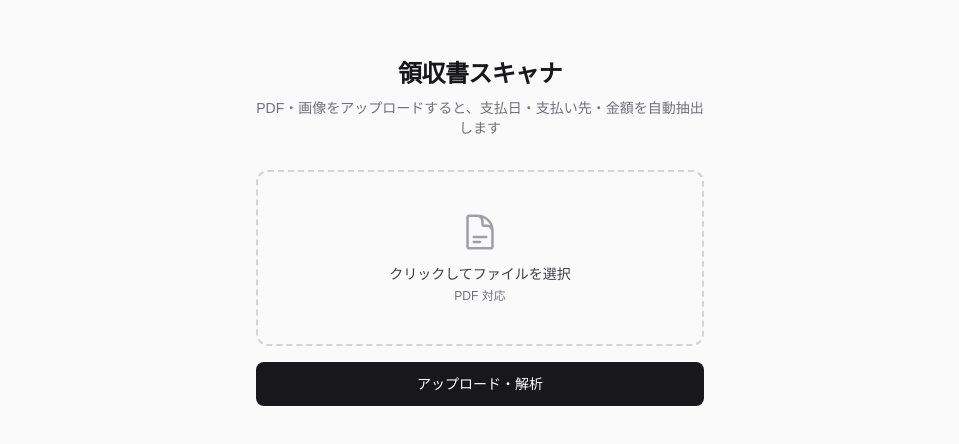
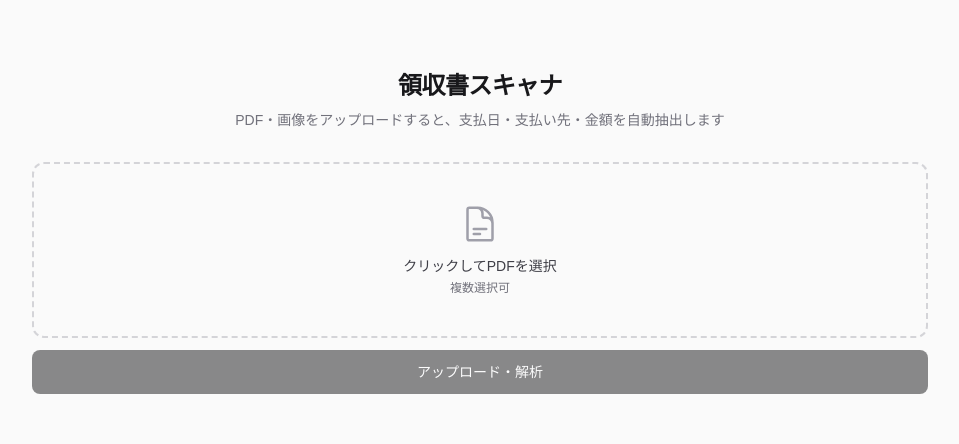
Before and after one commit to yukisakiyama2408/expense_app, a Next.js app: page / in a window 1280 px wide. Shown: the part 168-612 px from the top of the page, without its empty margins (160-1119 px from the left). Built offline with nearby package versions, Linux system fonts and the light colour scheme.

Commit message:
データ一覧を修正

```diff
--- a/app/components/UploadForm.tsx
+++ b/app/components/UploadForm.tsx
@@ -1,32 +1,7 @@
 "use client";
 
 import { useState, useEffect } from "react";
-import { useActionState } from "react";
-import { useFormStatus } from "react-dom";
-import { extractExpenseFromPDF, ActionState, ExtractedExpenseCandidates } from "@/app/actions";
-
-function SubmitButton() {
-  const { pending } = useFormStatus();
-  return (
-    <button
-      type="submit"
-      disabled={pending}
-      className="flex h-11 w-full items-center justify-center rounded-lg bg-zinc-900 px-6 text-sm font-medium text-white transition-colors hover:bg-zinc-700 disabled:cursor-not-allowed disabled:opacity-50 dark:bg-zinc-50 dark:text-zinc-900 dark:hover:bg-zinc-200"
-    >
-      {pending ? (
-        <span className="flex items-center gap-2">
-          <svg className="h-4 w-4 animate-spin" viewBox="0 0 24 24" fill="none">
-            <circle className="opacity-25" cx="12" cy="12" r="10" stroke="currentColor" strokeWidth="4" />
-            <path className="opacity-75" fill="currentColor" d="M4 12a8 8 0 018-8V0C5.373 0 0 5.373 0 12h4z" />
-          </svg>
-          解析中...
-        </span>
-      ) : (
-        "アップロード・解析"
-      )}
-    </button>
-  );
-}
+import { extractExpenseFromPDF, ExtractedExpenseCandidates } from "@/app/actions";
 
 type FieldKey = "paymentDate" | "paymentDestination" | "amount";
 
@@ -36,150 +11,215 @@ const FIELDS: { key: FieldKey; label: string }[] = [
   { key: "amount", label: "金額" },
 ];
 
-function CandidateField({
-  label,
+interface PDFEntry {
+  id: string;
+  fileName: string;
+  status: "processing" | "done" | "error";
+  candidates?: ExtractedExpenseCandidates;
+  error?: string;
+}
+
+function CandidateCell({
   candidates,
   selected,
   onSelect,
 }: {
-  label: string;
   candidates: string[];
   selected: string | null;
   onSelect: (value: string) => void;
 }) {
+  if (candidates.length === 0) {
+    return <span className="text-zinc-400">不明</span>;
+  }
+  if (candidates.length === 1) {
+    return <span className="text-sm text-zinc-900 dark:text-zinc-50">{candidates[0]}</span>;
+  }
   return (
-    <div className="border-b border-zinc-100 pb-4 last:border-0 last:pb-0 dark:border-zinc-800">
-      <dt className="mb-2 text-sm font-medium text-zinc-500 dark:text-zinc-400">{label}</dt>
-      <dd>
-        {candidates.length === 0 ? (
-          <span className="text-sm text-zinc-400">不明</span>
-        ) : candidates.length === 1 ? (
-          <span className="text-sm font-semibold text-zinc-900 dark:text-zinc-50">{candidates[0]}</span>
-        ) : (
-          <div className="space-y-1">
-            {candidates.map((candidate) => (
-              <label
-                key={candidate}
-                className="flex cursor-pointer items-center gap-2 rounded-lg px-2 py-1.5 hover:bg-zinc-50 dark:hover:bg-zinc-800"
+    <select
+      value={selected ?? ""}
+      onChange={(e) => onSelect(e.target.value)}
+      className="w-full rounded-lg border border-zinc-200 bg-white px-2 py-1.5 text-sm text-zinc-900 focus:outline-none focus:ring-2 focus:ring-zinc-900 dark:border-zinc-700 dark:bg-zinc-800 dark:text-zinc-50 dark:focus:ring-zinc-400"
     >
-                <input
-                  type="radio"
-                  name={label}
-                  value={candidate}
-                  checked={selected === candidate}
-                  onChange={() => onSelect(candidate)}
-                  className="accent-zinc-900 dark:accent-zinc-50"
-                />
-                <span className="text-sm text-zinc-900 dark:text-zinc-50">{candidate}</span>
-              </label>
+      {candidates.map((c) => (
+        <option key={c} value={c}>{c}</option>
       ))}
-          </div>
-        )}
-      </dd>
-    </div>
+    </select>
   );
 }
 
-function ConfirmedCard({
-  confirmed,
-  onEdit,
-}: {
-  confirmed: Record<FieldKey, string | null>;
-  onEdit: () => void;
-}) {
-  return (
-    <div className="mt-6 rounded-xl border border-zinc-200 bg-white p-6 shadow-sm dark:border-zinc-800 dark:bg-zinc-900">
-      <div className="mb-4 flex items-center justify-between">
-        <h2 className="text-base font-semibold text-zinc-900 dark:text-zinc-50">確定データ</h2>
-        <button
-          onClick={onEdit}
-          className="text-xs text-zinc-500 underline-offset-2 hover:text-zinc-700 hover:underline dark:text-zinc-400 dark:hover:text-zinc-200"
-        >
-          変更する
-        </button>
-      </div>
-      <dl className="space-y-3">
-        {FIELDS.map(({ key, label }) => (
-          <div
-            key={key}
-            className="flex items-center justify-between gap-4 border-b border-zinc-100 pb-3 last:border-0 last:pb-0 dark:border-zinc-800"
-          >
-            <dt className="text-sm font-medium text-zinc-500 dark:text-zinc-400">{label}</dt>
-            <dd className="text-sm font-semibold text-zinc-900 dark:text-zinc-50">
-              {confirmed[key] ?? <span className="font-normal text-zinc-400">不明</span>}
-            </dd>
-          </div>
-        ))}
-      </dl>
-    </div>
-  );
-}
-
-function CandidateSelector({ candidates }: { candidates: ExtractedExpenseCandidates }) {
+function EntryRow({ entry }: { entry: PDFEntry }) {
   const [selected, setSelected] = useState<Record<FieldKey, string | null>>({
-    paymentDate: candidates.paymentDate[0] ?? null,
-    paymentDestination: candidates.paymentDestination[0] ?? null,
-    amount: candidates.amount[0] ?? null,
+    paymentDate: null,
+    paymentDestination: null,
+    amount: null,
   });
   const [confirmed, setConfirmed] = useState<Record<FieldKey, string | null> | null>(null);
 
   useEffect(() => {
+    if (entry.candidates) {
       setSelected({
-      paymentDate: candidates.paymentDate[0] ?? null,
-      paymentDestination: candidates.paymentDestination[0] ?? null,
-      amount: candidates.amount[0] ?? null,
+        paymentDate: entry.candidates.paymentDate[0] ?? null,
+        paymentDestination: entry.candidates.paymentDestination[0] ?? null,
+        amount: entry.candidates.amount[0] ?? null,
       });
       setConfirmed(null);
-  }, [candidates]);
+    }
+  }, [entry.candidates]);
+
+  const fileNameCell = (
+    <td className="py-3 pl-4 pr-4 text-sm font-medium text-zinc-900 dark:text-zinc-50">
+      {entry.fileName}
+    </td>
+  );
+
+  if (entry.status === "processing") {
+    return (
+      <tr className="border-b border-zinc-100 dark:border-zinc-800">
+        {fileNameCell}
+        <td colSpan={FIELDS.length + 1} className="py-3 text-sm text-zinc-400">
+          <span className="flex items-center gap-2">
+            <svg className="h-3.5 w-3.5 animate-spin" viewBox="0 0 24 24" fill="none">
+              <circle className="opacity-25" cx="12" cy="12" r="10" stroke="currentColor" strokeWidth="4" />
+              <path className="opacity-75" fill="currentColor" d="M4 12a8 8 0 018-8V0C5.373 0 0 5.373 0 12h4z" />
+            </svg>
+            解析中...
+          </span>
+        </td>
+      </tr>
+    );
+  }
+
+  if (entry.status === "error") {
+    return (
+      <tr className="border-b border-zinc-100 dark:border-zinc-800">
+        {fileNameCell}
+        <td colSpan={FIELDS.length + 1} className="py-3 text-sm text-red-600 dark:text-red-400">
+          {entry.error ?? "エラーが発生しました"}
+        </td>
+      </tr>
+    );
+  }
 
   if (confirmed) {
-    return <ConfirmedCard confirmed={confirmed} onEdit={() => setConfirmed(null)} />;
+    return (
+      <tr className="border-b border-zinc-100 dark:border-zinc-800">
+        {fileNameCell}
+        {FIELDS.map(({ key }) => (
+          <td key={key} className="py-3 pr-4 text-sm font-medium text-zinc-900 dark:text-zinc-50">
+            {confirmed[key] ?? <span className="font-normal text-zinc-400">不明</span>}
+          </td>
+        ))}
+        <td className="py-3 pl-4 pr-4 text-right">
+          <button
+            onClick={() => setConfirmed(null)}
+            className="text-xs text-zinc-400 underline-offset-2 hover:text-zinc-600 hover:underline dark:text-zinc-500 dark:hover:text-zinc-300"
+          >
+            変更する
+          </button>
+        </td>
+      </tr>
+    );
   }
 
   return (
-    <div className="mt-6 rounded-xl border border-zinc-200 bg-white p-6 shadow-sm dark:border-zinc-800 dark:bg-zinc-900">
-      <h2 className="mb-4 text-base font-semibold text-zinc-900 dark:text-zinc-50">抽出結果</h2>
-      <dl className="space-y-4">
-        {FIELDS.map(({ key, label }) => (
-          <CandidateField
-            key={key}
-            label={label}
-            candidates={candidates[key]}
+    <tr className="border-b border-zinc-100 dark:border-zinc-800">
+      {fileNameCell}
+      {FIELDS.map(({ key }) => (
+        <td key={key} className="py-2 pr-4">
+          <CandidateCell
+            candidates={entry.candidates?.[key] ?? []}
             selected={selected[key]}
             onSelect={(value) => setSelected((prev) => ({ ...prev, [key]: value }))}
           />
+        </td>
       ))}
-      </dl>
+      <td className="py-2 pl-4 pr-4 text-right">
         <button
           onClick={() => setConfirmed(selected)}
-        className="mt-6 flex h-10 w-full items-center justify-center rounded-lg bg-zinc-900 px-6 text-sm font-medium text-white transition-colors hover:bg-zinc-700 dark:bg-zinc-50 dark:text-zinc-900 dark:hover:bg-zinc-200"
+          className="whitespace-nowrap rounded-lg bg-zinc-900 px-3 py-1.5 text-xs font-medium text-white transition-colors hover:bg-zinc-700 dark:bg-zinc-50 dark:text-zinc-900 dark:hover:bg-zinc-200"
         >
           決定
         </button>
-    </div>
+      </td>
+    </tr>
   );
 }
 
 export function UploadForm() {
-  const [state, action] = useActionState<ActionState | null, FormData>(
-    extractExpenseFromPDF,
-    null
+  const [entries, setEntries] = useState<PDFEntry[]>([]);
+  const [selectedFiles, setSelectedFiles] = useState<File[]>([]);
+  const [inputKey, setInputKey] = useState(0);
+  const [isUploading, setIsUploading] = useState(false);
+
+  const handleUpload = async () => {
+    if (selectedFiles.length === 0 || isUploading) return;
+
+    const files = selectedFiles;
+    setSelectedFiles([]);
+    setInputKey((k) => k + 1);
+    setIsUploading(true);
+
+    const newEntries: PDFEntry[] = files.map((file) => ({
+      id: crypto.randomUUID(),
+      fileName: file.name,
+      status: "processing",
+    }));
+
+    setEntries((prev) => [...prev, ...newEntries]);
+
+    await Promise.all(
+      files.map(async (file, i) => {
+        const id = newEntries[i].id;
+        const formData = new FormData();
+        formData.append("pdf", file);
+        try {
+          const result = await extractExpenseFromPDF(null, formData);
+          setEntries((prev) =>
+            prev.map((e) =>
+              e.id === id
+                ? {
+                    ...e,
+                    status: result.success ? "done" : "error",
+                    candidates: result.candidates,
+                    error: result.error,
+                  }
+                : e
+            )
           );
-  const [selectedFile, setSelectedFile] = useState<string | null>(null);
+        } catch {
+          setEntries((prev) =>
+            prev.map((e) =>
+              e.id === id ? { ...e, status: "error", error: "エラーが発生しました" } : e
+            )
+          );
+        }
+      })
+    );
+
+    setIsUploading(false);
+  };
+
+  const fileLabelText =
+    selectedFiles.length === 0
+      ? null
+      : selectedFiles.length === 1
+      ? selectedFiles[0].name
+      : `${selectedFiles.length}枚のPDFを選択中`;
 
   return (
-    <div className="w-full">
-      <form action={action} className="space-y-4">
+    <div className="w-full space-y-6">
+      {/* アップロードエリア */}
+      <div className="space-y-3">
         <label
           htmlFor="pdf-input"
           className={`flex cursor-pointer flex-col items-center justify-center gap-3 rounded-xl border-2 border-dashed px-6 py-10 text-center transition-colors ${
-            selectedFile
+            fileLabelText
               ? "border-zinc-900 bg-zinc-100 dark:border-zinc-400 dark:bg-zinc-800"
               : "border-zinc-300 bg-zinc-50 hover:border-zinc-400 hover:bg-zinc-100 dark:border-zinc-700 dark:bg-zinc-900 dark:hover:border-zinc-500 dark:hover:bg-zinc-800"
           }`}
         >
           <svg
-            className={`h-10 w-10 ${selectedFile ? "text-zinc-700 dark:text-zinc-300" : "text-zinc-400"}`}
+            className={`h-10 w-10 ${fileLabelText ? "text-zinc-700 dark:text-zinc-300" : "text-zinc-400"}`}
             viewBox="0 0 24 24"
             fill="none"
             stroke="currentColor"
@@ -192,51 +232,79 @@ export function UploadForm() {
             />
           </svg>
           <div>
-            {selectedFile ? (
+            {fileLabelText ? (
               <>
-                <p className="text-sm font-semibold text-zinc-900 dark:text-zinc-50">{selectedFile}</p>
+                <p className="text-sm font-semibold text-zinc-900 dark:text-zinc-50">{fileLabelText}</p>
                 <p className="mt-1 text-xs text-zinc-500">クリックしてファイルを変更</p>
               </>
             ) : (
               <>
-                <p className="text-sm font-medium text-zinc-700 dark:text-zinc-300">クリックしてファイルを選択</p>
-                <p className="mt-1 text-xs text-zinc-500">PDF 対応</p>
+                <p className="text-sm font-medium text-zinc-700 dark:text-zinc-300">
+                  クリックしてPDFを選択
+                </p>
+                <p className="mt-1 text-xs text-zinc-500">複数選択可</p>
               </>
             )}
           </div>
           <input
+            key={inputKey}
             id="pdf-input"
             type="file"
-            name="pdf"
+            multiple
             accept=".pdf,application/pdf"
-            required
             className="sr-only"
-            onChange={(e) => setSelectedFile(e.target.files?.[0]?.name ?? null)}
+            onChange={(e) => setSelectedFiles(Array.from(e.target.files ?? []))}
           />
         </label>
 
-        <SubmitButton />
-      </form>
+        <button
+          onClick={handleUpload}
+          disabled={selectedFiles.length === 0 || isUploading}
+          className="flex h-11 w-full items-center justify-center rounded-lg bg-zinc-900 px-6 text-sm font-medium text-white transition-colors hover:bg-zinc-700 disabled:cursor-not-allowed disabled:opacity-50 dark:bg-zinc-50 dark:text-zinc-900 dark:hover:bg-zinc-200"
+        >
+          {isUploading ? (
+            <span className="flex items-center gap-2">
+              <svg className="h-4 w-4 animate-spin" viewBox="0 0 24 24" fill="none">
+                <circle className="opacity-25" cx="12" cy="12" r="10" stroke="currentColor" strokeWidth="4" />
+                <path className="opacity-75" fill="currentColor" d="M4 12a8 8 0 018-8V0C5.373 0 0 5.373 0 12h4z" />
+              </svg>
+              解析中...
+            </span>
+          ) : selectedFiles.length > 0 ? (
+            `${selectedFiles.length}枚のPDFを解析する`
+          ) : (
+            "アップロード・解析"
+          )}
+        </button>
+      </div>
 
-      {state?.error && (
-        <div className="mt-4 rounded-lg border border-red-200 bg-red-50 px-4 py-3 text-sm text-red-700 dark:border-red-900 dark:bg-red-950 dark:text-red-400">
-          {state.error}
+      {/* テーブル */}
+      {entries.length > 0 && (
+        <div className="overflow-x-auto rounded-xl border border-zinc-200 dark:border-zinc-800">
+          <table className="w-full min-w-[720px] border-collapse bg-white text-left dark:bg-zinc-900">
+            <thead>
+              <tr className="border-b border-zinc-200 dark:border-zinc-800">
+                <th className="w-[20%] py-3 pl-4 pr-4 text-xs font-semibold uppercase tracking-wide text-zinc-500 dark:text-zinc-400">
+                  ファイル名
+                </th>
+                {FIELDS.map(({ key, label }) => (
+                  <th
+                    key={key}
+                    className="w-[25%] py-3 pr-4 text-xs font-semibold uppercase tracking-wide text-zinc-500 dark:text-zinc-400"
+                  >
+                    {label}
+                  </th>
+                ))}
+                <th className="w-[5%] py-3 pr-4" />
+              </tr>
+            </thead>
+            <tbody>
+              {entries.map((entry) => (
+                <EntryRow key={entry.id} entry={entry} />
+              ))}
+            </tbody>
+          </table>
         </div>
-      )}
-
-      {state?.success && state.candidates && (
-        <CandidateSelector candidates={state.candidates} />
-      )}
-
-      {state?.success && state.rawText && (
-        <details className="mt-4">
-          <summary className="cursor-pointer text-xs text-zinc-400 hover:text-zinc-600 dark:hover:text-zinc-300">
-            rawText（デバッグ用）
-          </summary>
-          <pre className="mt-2 max-h-64 overflow-auto rounded-lg bg-zinc-100 p-3 text-xs whitespace-pre-wrap text-zinc-700 dark:bg-zinc-800 dark:text-zinc-300">
-            {state.rawText}
-          </pre>
-        </details>
       )}
     </div>
   );
--- a/app/page.tsx
+++ b/app/page.tsx
@@ -3,7 +3,7 @@ import { UploadForm } from "@/app/components/UploadForm";
 export default function Home() {
   return (
     <div className="flex min-h-screen flex-col items-center justify-center bg-zinc-50 px-4 dark:bg-zinc-950">
-      <main className="w-full max-w-md">
+      <main className="w-full max-w-4xl">
         <div className="mb-8 text-center">
           <h1 className="text-2xl font-bold tracking-tight text-zinc-900 dark:text-zinc-50">
             領収書スキャナ
```
Lines whose indentation alone changed are shown as unchanged.
